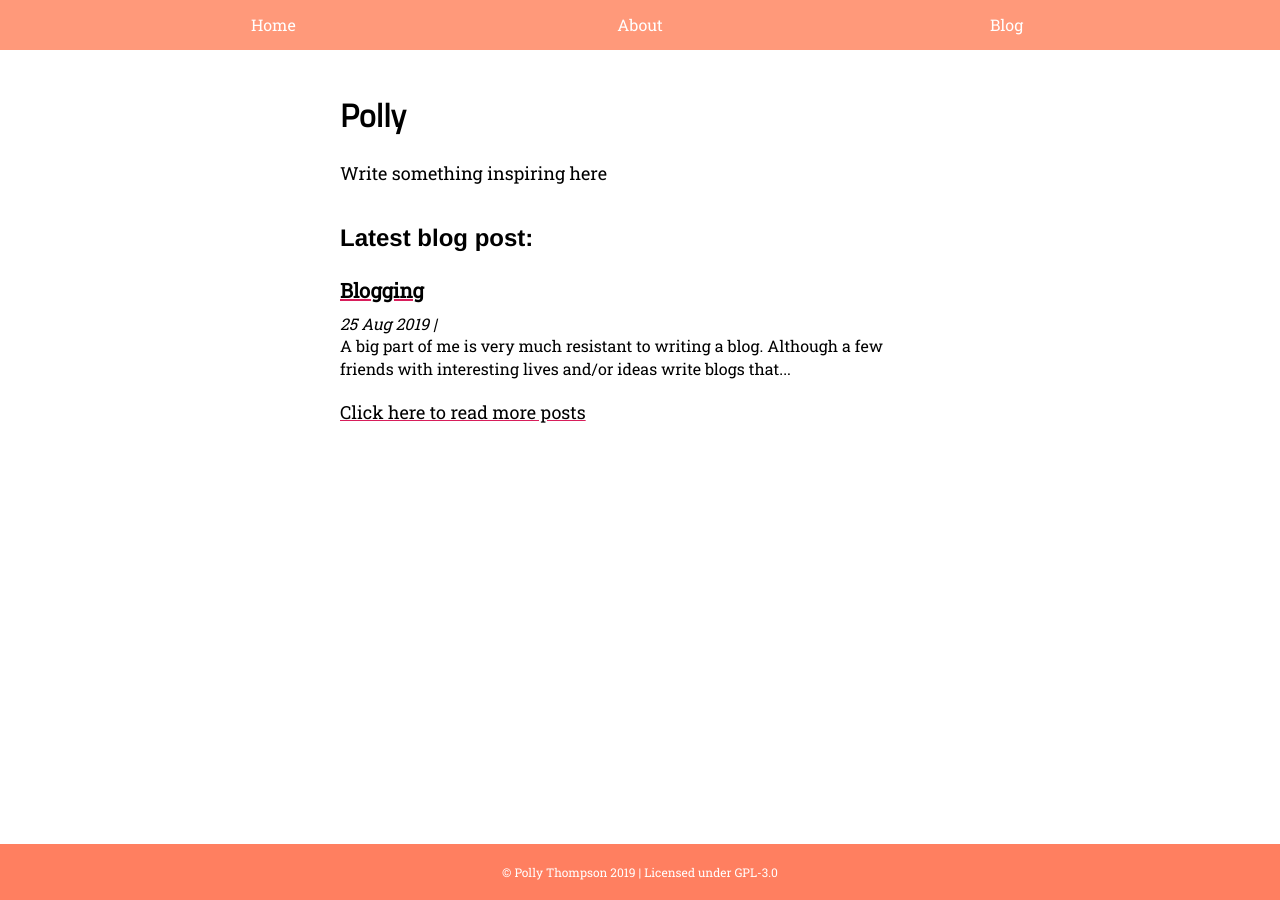
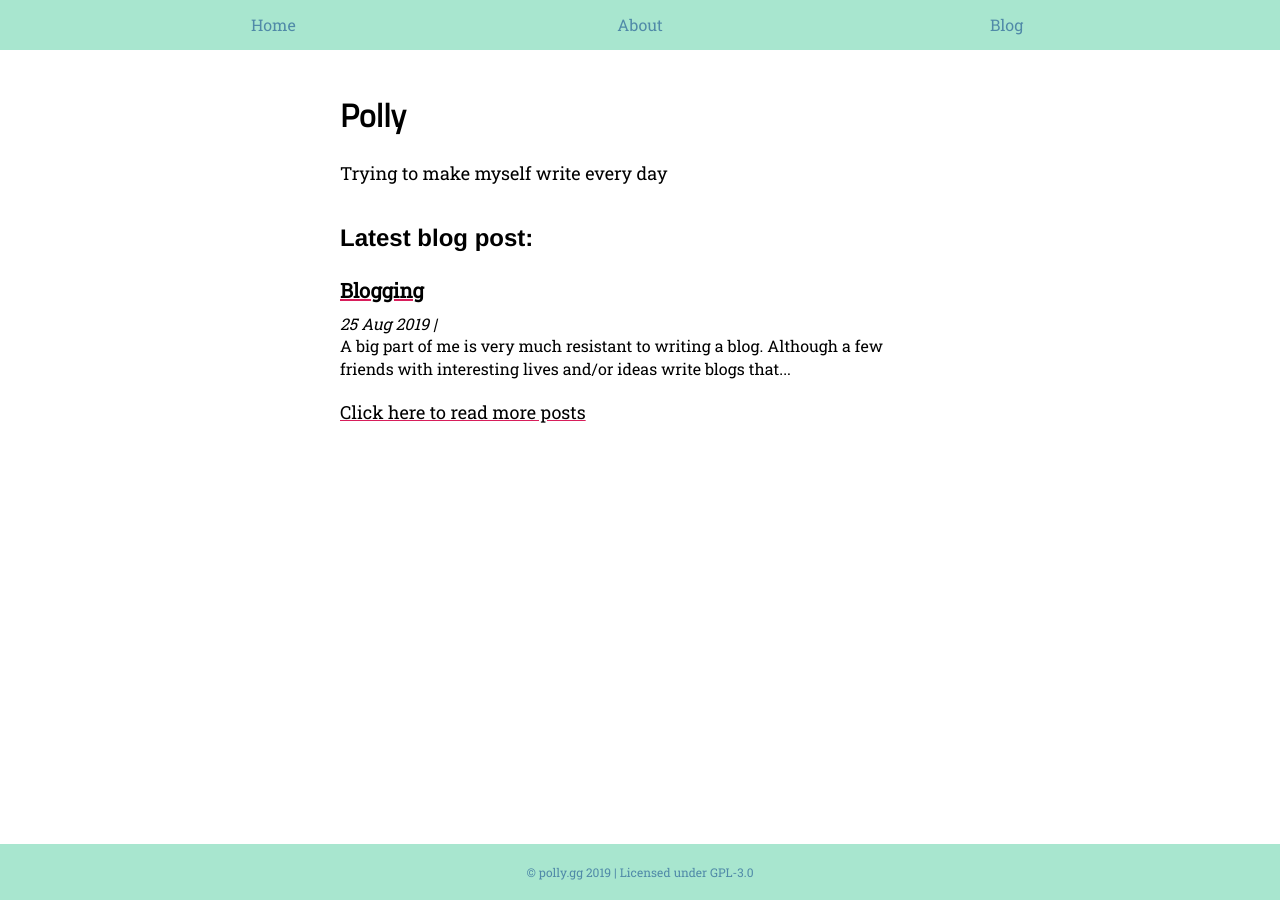
Before and after one commit to pollyjthompson/pollyjthompson.github.io, a Jekyll site: the page built from index.html, in a window 1280 px wide. Built offline with Jekyll 4.4.1, drawn with Linux system fonts in a browser that asks for light colours; some web fonts are replaced.

Commit message:
tweak colours, remove full name from footer

```diff
--- a/_includes/footer.html
+++ b/_includes/footer.html
@@ -1,3 +1,3 @@
 <footer>
-  &#169; Polly Thompson 2019 | Licensed under GPL-3.0
+  &#169; polly.gg 2019 | Licensed under GPL-3.0
 </footer>
--- a/_sass/_settings.scss
+++ b/_sass/_settings.scss
@@ -1,9 +1,9 @@
 $color_pink: #D81E5B;
-$color_yellow: #C6D8D3;
+$color_yellow: #BA1200;
 $color_green: #06d6a0;
-$color_light_blue: #FF997A; // if you squint hard enough, this is blue
-$color_dark_blue: #FF7F60; // this one as well
-$color_white:#fff;
+$color_light_blue: #a8e6cf; // if you squint hard enough, this is blue
+$color_dark_blue: #a8e6cf; // this one as well
+$color_white:#508AA8;
 $color_black:#000;
 $color_grey_light: #999;
 $color_grey_medium: #777;
--- a/index.html
+++ b/index.html
@@ -3,7 +3,7 @@ title: Polly
 layout: default
 ---
 <p>
-  Write something inspiring here
+  Trying to make myself write every day
 </p>
 
 <div class="recent-posts recent-posts-mendokusai">
```
Also changed, not shown: _posts/2019-08-25-blogging.md (line endings or trailing spaces), 10 other files.
